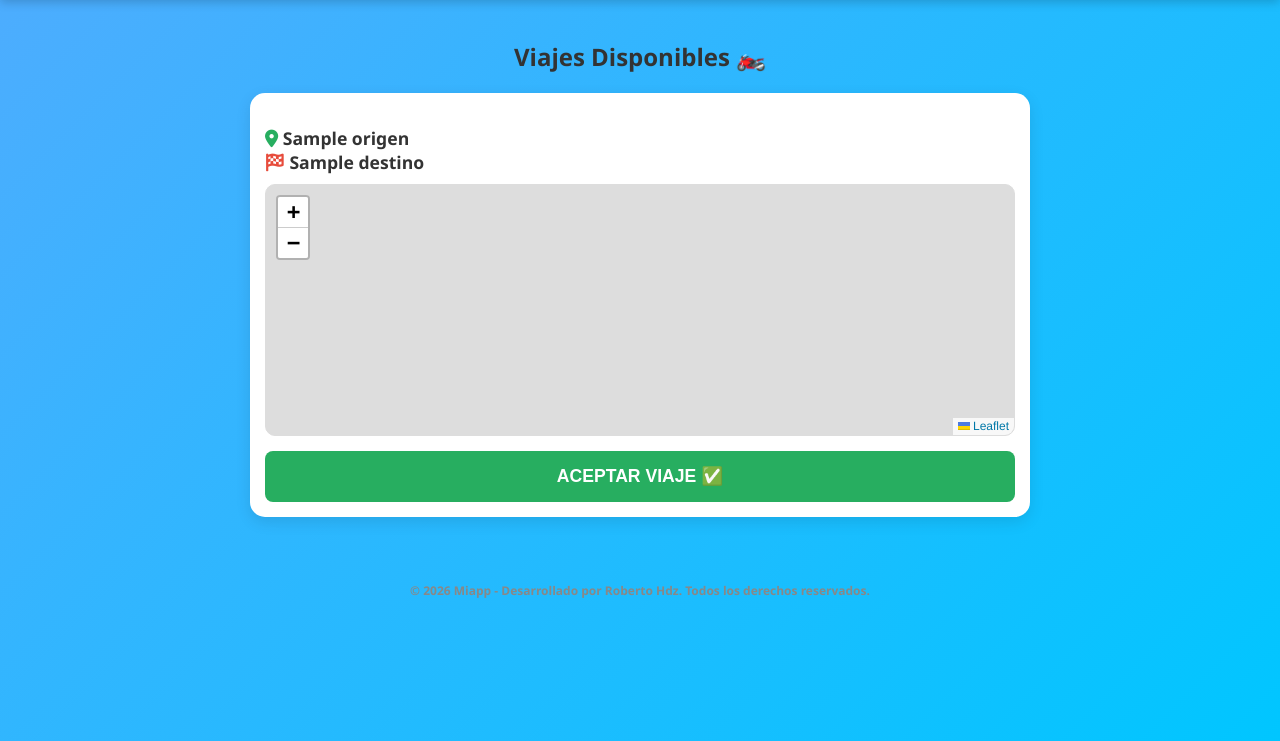
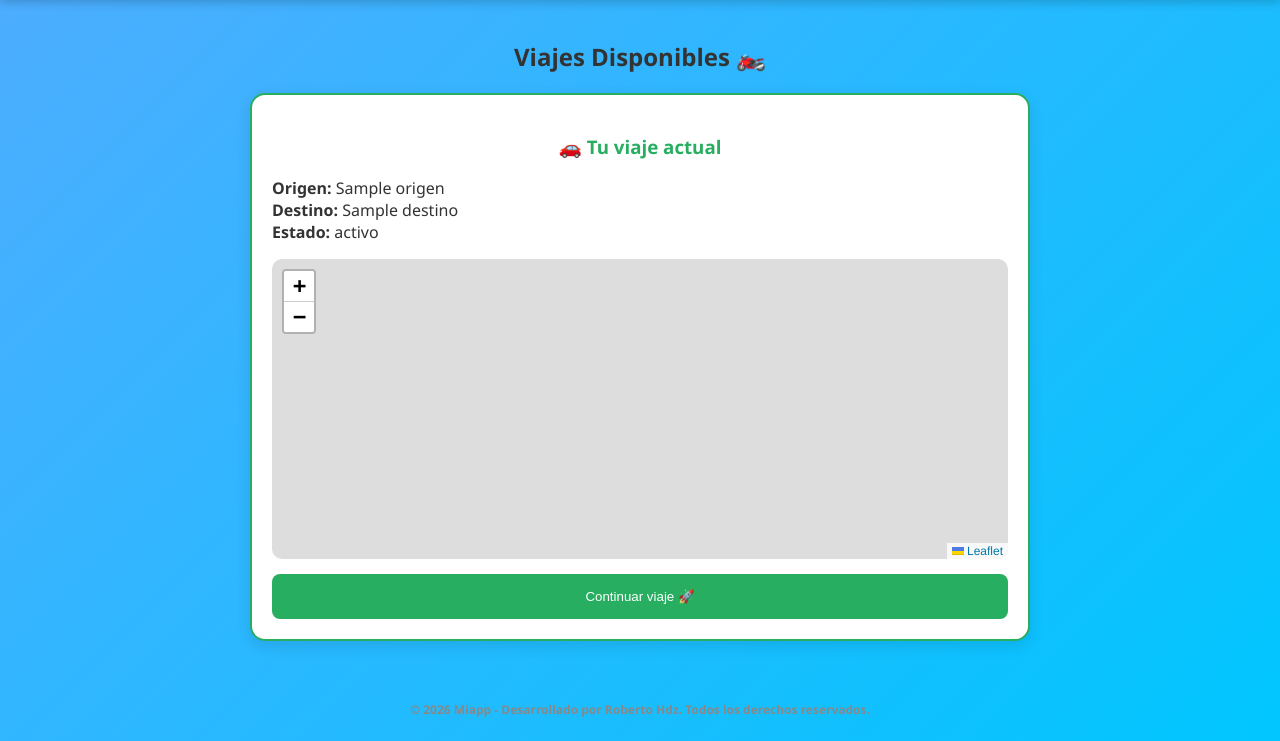
Before and after one commit to robert70-m/moto_appv01, a Flask app: template templates/viajes.html in a window 1280 px wide. Shown: the part 59-800 px from the top of the page. Run offline with Flask 3, Linux system fonts and the light colour scheme; the template is opened without the code that fills it: most values are stand-ins (such as "Sample title", 1, 10 or a date in 2020).

Commit message:
actualizar

```diff
--- a/app.py
+++ b/app.py
@@ -207,29 +207,46 @@ def registro_conductor():
         return redirect(url_for("login"))
 
     return render_template("registro_conductor.html")
+
 @app.route("/conductor")
 def conductor():
-    # Verificamos si hay usuario en sesión
+    # 🔐 Validar sesión
     if "user_id" not in session:
         return redirect(url_for("login"))
 
-    # IMPORTANTE: Verificamos el tipo usando session.get("tipo")
-    # que es como lo guarda tu ruta de login corregida.
     if session.get("tipo") != "conductor":
         return "No autorizado: Se requiere perfil de conductor", 403
 
+    user_id = session["user_id"]
+
     conn = get_db()
-    # Buscamos si tiene un viaje activo
+
     viaje = conn.execute("""
         SELECT * FROM viajes
         WHERE conductor_id=?
         AND estado IN ('aceptado','en_camino','recogido')
         ORDER BY id DESC LIMIT 1
-    """, (session["user_id"],)).fetchone()
+    """, (user_id,)).fetchone()
+
     conn.close()
 
-    return render_template("conductor.html", viaje=dict(viaje) if viaje else None)
+    # 🔒 PROTECCIÓN (CLAVE)
+    if viaje:
+        viaje = dict(viaje)
 
+        # Evitar que el mapa falle por valores nulos o 0
+        viaje["lat"] = viaje.get("lat") or 0
+        viaje["lng"] = viaje.get("lng") or 0
+        viaje["lat_destino"] = viaje.get("lat_destino") or 0
+        viaje["lng_destino"] = viaje.get("lng_destino") or 0
+
+        # Evitar que estado venga None
+        viaje["estado"] = viaje.get("estado") or "pendiente"
+
+    else:
+        viaje = None
+
+    return render_template("conductor.html", viaje=viaje)
 # ---------------------- CLIENTE ----------------------
 @app.route("/cliente")
 def cliente():
@@ -377,16 +394,37 @@ def viajes_disponibles():
         return redirect("/")
 
     user_id = session.get("user_id")
-    if not user_id or not conductor_activo(user_id):
-        return "Cuenta bloqueada", 403
+    conn = get_db()
 
-    conn = get_db()
-    viajes = conn.execute(
-        "SELECT * FROM viajes WHERE estado='pendiente'"
-    ).fetchall()
+    # 🔒 Buscar si tiene viaje activo
+    viaje_activo = conn.execute("""
+        SELECT * FROM viajes
+        WHERE conductor_id=?
+        AND estado IN ('aceptado','en_camino','recogido')
+        ORDER BY id DESC LIMIT 1
+    """, (user_id,)).fetchone()
+
+    if viaje_activo:
+        conn.close()
+        return render_template(
+            "viajes.html",
+            viaje_activo=dict(viaje_activo),
+            viajes=None
+        )
+
+    # ✅ Si NO tiene viaje activo, mostrar disponibles
+    viajes = conn.execute("""
+        SELECT * FROM viajes
+        WHERE estado='pendiente'
+    """).fetchall()
+
     conn.close()
 
-    return render_template("viajes.html", viajes=[dict(v) for v in viajes])
+    return render_template(
+        "viajes.html",
+        viajes=[dict(v) for v in viajes],
+        viaje_activo=None
+    )
 @app.route("/aceptar_viaje/<int:id>")
 def aceptar_viaje(id):
     if not rol("conductor"):
@@ -396,11 +434,21 @@ def aceptar_viaje(id):
     if not user_id:
         return redirect(url_for("login"))
 
-    if not conductor_activo(user_id):
-        return "Cuenta bloqueada", 403
-
     conn = get_db()
 
+    # 🔒 1. Verificar si ya tiene un viaje activo
+    activo = conn.execute("""
+        SELECT id FROM viajes
+        WHERE conductor_id=?
+        AND estado IN ('aceptado','en_camino','recogido')
+        LIMIT 1
+    """, (user_id,)).fetchone()
+
+    if activo:
+        conn.close()
+        return "Ya tienes un viaje en curso. Finalízalo primero.", 400
+
+    # 🔒 2. Intentar aceptar el viaje
     cursor = conn.execute("""
         UPDATE viajes
         SET conductor_id=?, estado='aceptado'
@@ -409,23 +457,6 @@ def aceptar_viaje(id):
 
     conn.commit()
 
-    if cursor.rowcount == 0:
-        conn.close()
-        return "El viaje ya fue tomado o no existe", 400
-
-    conn.close()
-
-    return redirect(url_for("conductor"))
-    # 🚨 Intentar aceptar el viaje solo si sigue pendiente
-    cursor = conn.execute("""
-        UPDATE viajes
-        SET conductor_id=?, estado='aceptado'
-        WHERE id=? AND estado='pendiente'
-    """, (user_id, id))
-
-    conn.commit()
-
-    # 🔍 Verificar si realmente se actualizó (evita doble aceptación)
     if cursor.rowcount == 0:
         conn.close()
         return "El viaje ya fue tomado o no existe", 400
@@ -486,10 +517,25 @@ def aceptar_viaje_ajax(id):
         return jsonify({"ok": False})
 
     user_id = session.get("user_id")
-    if not user_id or not conductor_activo(user_id):
-        return jsonify({"ok": False, "error": "Cuenta bloqueada"})
+    if not user_id:
+        return jsonify({"ok": False})
 
     conn = get_db()
+
+    # 🔒 Verificar viaje activo
+    activo = conn.execute("""
+        SELECT id FROM viajes
+        WHERE conductor_id=?
+        AND estado IN ('aceptado','en_camino','recogido')
+        LIMIT 1
+    """, (user_id,)).fetchone()
+
+    if activo:
+        conn.close()
+        return jsonify({
+            "ok": False,
+            "error": "Ya tienes un viaje activo"
+        })
 
     conn.execute("""
         UPDATE viajes
@@ -501,7 +547,6 @@ def aceptar_viaje_ajax(id):
     conn.close()
 
     return jsonify({"ok": True})
-
 @app.route('/toggle_conductor/<int:id>')
 def toggle_conductor(id):
     if session.get('tipo') != 'admin':
--- a/templates/viajes.html
+++ b/templates/viajes.html
@@ -6,26 +6,49 @@
 
     {% if request.args.get('error') %}
     <div style="background:#fdeaea; color:#e74c3c; padding:12px; border-radius:8px; border:1px solid #f5c6cb; font-weight:bold; text-align:center; margin-bottom:15px;">
-        <i class="fas fa-exclamation-circle"></i> {{ request.args.get('error') }}
+        {{ request.args.get('error') }}
     </div>
     {% endif %}
 
+    <!-- 🔴 SI TIENE VIAJE ACTIVO -->
+    {% if viaje_activo %}
+
+        <div class="card" style="padding:20px; border:2px solid #27ae60; margin-bottom:20px;">
+            <h3 style="text-align:center; color:#27ae60;">🚗 Tu viaje actual</h3>
+
+            <p>
+                <b>Origen:</b> {{ viaje_activo.origen }}<br>
+                <b>Destino:</b> {{ viaje_activo.destino }}<br>
+                <b>Estado:</b> {{ viaje_activo.estado }}
+            </p>
+
+            <div id="map_activo" style="height:300px; border-radius:10px; margin-bottom:15px;"></div>
+
+            <a href="{{ url_for('conductor') }}">
+                <button style="width:100%; padding:15px; background:#27ae60; color:white; border:none; border-radius:8px;">
+                    Continuar viaje 🚀
+                </button>
+            </a>
+        </div>
+
+    {% else %}
+
+        <!-- 🟢 LISTA NORMAL -->
         {% if viajes %}
             {% for viaje in viajes %}
                 <div class="card" style="margin-bottom: 25px; padding: 15px;">
 
                     <p style="font-size: 1.1rem; margin-bottom: 10px;">
-                    <i class="fas fa-map-marker-alt" style="color: #27ae60;"></i> <b>{{ viaje.origen }}</b>
-                    <br>
-                    <i class="fas fa-flag-checkered" style="color: #e74c3c;"></i> <b>{{ viaje.destino }}</b>
+                        <b>{{ viaje.origen }}</b><br>
+                        <b>{{ viaje.destino }}</b>
                     </p>
 
                     <div id="map_{{ viaje.id }}"
-                     style="height: 250px; border-radius: 10px; border: 1px solid #ddd; margin-bottom: 15px; z-index: 1;">
+                         style="height: 250px; border-radius: 10px; border: 1px solid #ddd; margin-bottom: 15px;">
                     </div>
 
                     <a href="{{ url_for('aceptar_viaje', id=viaje.id) }}">
-                    <button style="background: #27ae60; color: white; padding: 15px; border: none; border-radius: 8px; width: 100%; font-weight: bold; font-size: 1.1rem; cursor: pointer;">
+                        <button style="background: #27ae60; color: white; padding: 15px; border: none; border-radius: 8px; width: 100%; font-weight: bold;">
                             ACEPTAR VIAJE ✅
                         </button>
                     </a>
@@ -33,31 +56,54 @@
             {% endfor %}
         {% else %}
             <div class="card" style="text-align: center; padding: 40px;">
-            <p style="color: #7f8c8d; font-size: 1.2rem;">No hay viajes disponibles en este momento 😴</p>
+                <p style="color: #7f8c8d;">No hay viajes disponibles 😴</p>
             </div>
+        {% endif %}
+
     {% endif %}
 </div>
 
 <script>
 document.addEventListener("DOMContentLoaded", function() {
 
-    const iconGreen = L.icon({
-        iconUrl: 'https://raw.githubusercontent.com/pointhi/leaflet-color-markers/master/img/marker-icon-2x-green.png',
-        shadowUrl: 'https://cdnjs.cloudflare.com/ajax/libs/leaflet/0.7.7/images/marker-shadow.png',
-        iconSize: [25, 41],
-        iconAnchor: [12, 41],
-        popupAnchor: [1, -34],
-        shadowSize: [41, 41]
-    });
+    // =============================
+    // 🔴 MAPA VIAJE ACTIVO
+    // =============================
+    {% if viaje_activo %}
 
-    const iconRed = L.icon({
-        iconUrl: 'https://raw.githubusercontent.com/pointhi/leaflet-color-markers/master/img/marker-icon-2x-red.png',
-        shadowUrl: 'https://cdnjs.cloudflare.com/ajax/libs/leaflet/0.7.7/images/marker-shadow.png',
-        iconSize: [25, 41],
-        iconAnchor: [12, 41],
-        popupAnchor: [1, -34],
-        shadowSize: [41, 41]
-    });
+    const latO = {{ viaje_activo.lat or 0 }};
+    const lngO = {{ viaje_activo.lng or 0 }};
+    const latD = {{ viaje_activo.lat_destino or 0 }};
+    const lngD = {{ viaje_activo.lng_destino or 0 }};
+
+    if (latO && lngO && latD && lngD) {
+        const map = L.map('map_activo').setView([latO, lngO], 13);
+
+        L.tileLayer('https://{s}.tile.openstreetmap.org/{z}/{x}/{y}.png').addTo(map);
+
+        L.marker([latO, lngO]).addTo(map).bindPopup("Recoger");
+        L.marker([latD, lngD]).addTo(map).bindPopup("Destino");
+
+        fetch(`https://router.project-osrm.org/route/v1/driving/${lngO},${latO};${lngD},${latD}?overview=full&geometries=geojson`)
+        .then(res => res.json())
+        .then(data => {
+            if (!data.routes || data.routes.length === 0) return;
+
+            const coords = data.routes[0].geometry.coordinates;
+            const ruta = coords.map(c => [c[1], c[0]]);
+            const polyline = L.polyline(ruta).addTo(map);
+            map.fitBounds(polyline.getBounds());
+        })
+        .catch(()=>{});
+    }
+
+    {% endif %}
+
+
+    // =============================
+    // 🟢 MAPAS LISTA NORMAL
+    // =============================
+    {% if not viaje_activo %}
 
     {% for viaje in viajes %}
     (function() {
@@ -68,22 +114,17 @@ document.addEventListener("DOMContentLoaded", function() {
         const lngD = {{ viaje.lng_destino or 0 }};
         const mapId = 'map_{{ viaje.id }}';
 
-        // 🔒 Validación real
-        if (!latO || !latD) return;
+        if (!latO || !lngO || !latD || !lngD) return;
 
         const map = L.map(mapId, {
-            dragging: !L.Browser.mobile,
             scrollWheelZoom: false
         }).setView([latO, lngO], 13);
 
-        L.tileLayer('https://{s}.tile.openstreetmap.org/{z}/{x}/{y}.png', {
-            attribution: '© OpenStreetMap'
-        }).addTo(map);
+        L.tileLayer('https://{s}.tile.openstreetmap.org/{z}/{x}/{y}.png').addTo(map);
 
-        L.marker([latO, lngO], {icon: iconGreen}).addTo(map).bindPopup("Recoger aquí");
-        L.marker([latD, lngD], {icon: iconRed}).addTo(map).bindPopup("Destino");
+        L.marker([latO, lngO]).addTo(map);
+        L.marker([latD, lngD]).addTo(map);
 
-        // 🔥 Ruta optimizada
         fetch(`https://router.project-osrm.org/route/v1/driving/${lngO},${latO};${lngD},${latD}?overview=full&geometries=geojson`)
         .then(res => res.json())
         .then(data => {
@@ -91,21 +132,15 @@ document.addEventListener("DOMContentLoaded", function() {
 
             const coords = data.routes[0].geometry.coordinates;
             const ruta = coords.map(c => [c[1], c[0]]);
-
-            const polyline = L.polyline(ruta, {
-                color: '#3498db',
-                weight: 5,
-                opacity: 0.8
-            }).addTo(map);
-
-            map.fitBounds(polyline.getBounds(), {padding: [20, 20]});
+            const polyline = L.polyline(ruta).addTo(map);
+            map.fitBounds(polyline.getBounds());
         })
-        .catch(() => { /* evitar romper UI */ });
-
-        setTimeout(() => map.invalidateSize(), 300);
+        .catch(()=>{});
 
     })();
     {% endfor %}
+
+    {% endif %}
 
 });
 </script>
```
Lines whose indentation alone changed are shown as unchanged.
